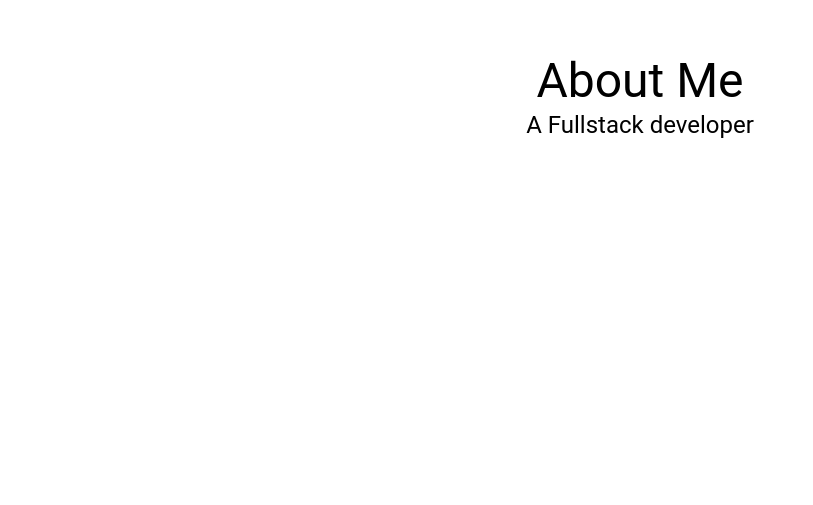
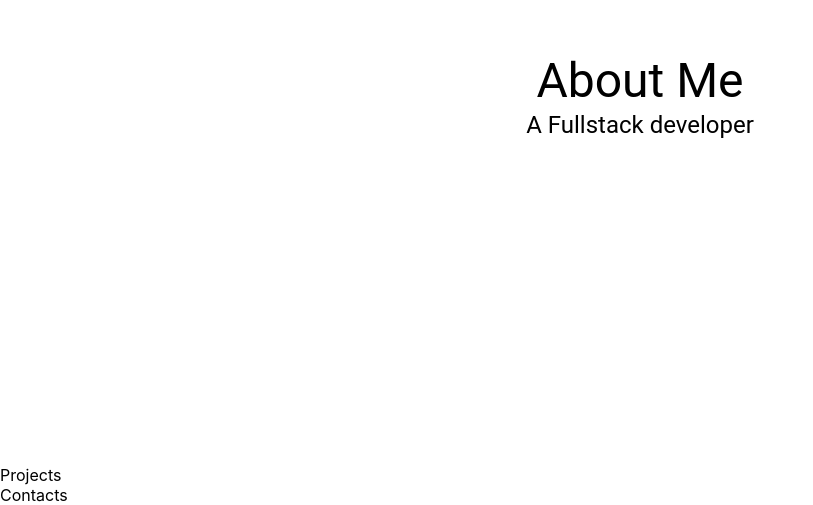
Before and after one commit to sanjaydell/sanjay_portfolio, a React (Create React App) app: page / in a window 1280 px wide. Shown: the part 1071-1576 px from the top of the page, without its empty margins (0-813 px from the left). Before the commit the page ends 1536 px from the top, so only its background shows below. Built offline with nearby package versions, Linux system fonts and the light colour scheme.

Commit message:
created projects and contacts section

```diff
--- a/src/App.js
+++ b/src/App.js
@@ -3,6 +3,8 @@ import Header from "./features/header/Header";
 import './app.scss'
 import Introduction from "./features/introduction/Introduction";
 import About from "./features/about/About";
+import Projects from "./features/projects/Projects";
+import Contacts from "./features/contacts/Contacts";
 
 function App() {
   return (
@@ -11,6 +13,8 @@ function App() {
       <div className="container">
         <Introduction />
         <About />
+        <Projects />
+        <Contacts />
       </div>
     </div>
   );
--- /dev/null
+++ b/src/features/contacts/Contacts.jsx
@@ -0,0 +1,7 @@
+import React from "react";
+
+function Contacts() {
+  return <div>Contacts</div>;
+}
+
+export default Contacts;
--- a/src/features/header/header.scss
+++ b/src/features/header/header.scss
@@ -6,6 +6,7 @@
   position: fixed;
   top: 0;
   width: 100%;
+//   opacity: 50%;
 }
 
 .header-button {
--- /dev/null
+++ b/src/features/projects/Projects.jsx
@@ -0,0 +1,8 @@
+import React from "react";
+import "./projects.scss";
+
+function Projects() {
+  return <div>Projects</div>;
+}
+
+export default Projects;
```
Also changed, not shown: src/features/about/about.scss (line endings or trailing spaces), src/features/contacts/contacts.scss (added), src/features/projects/projects.scss (added).
